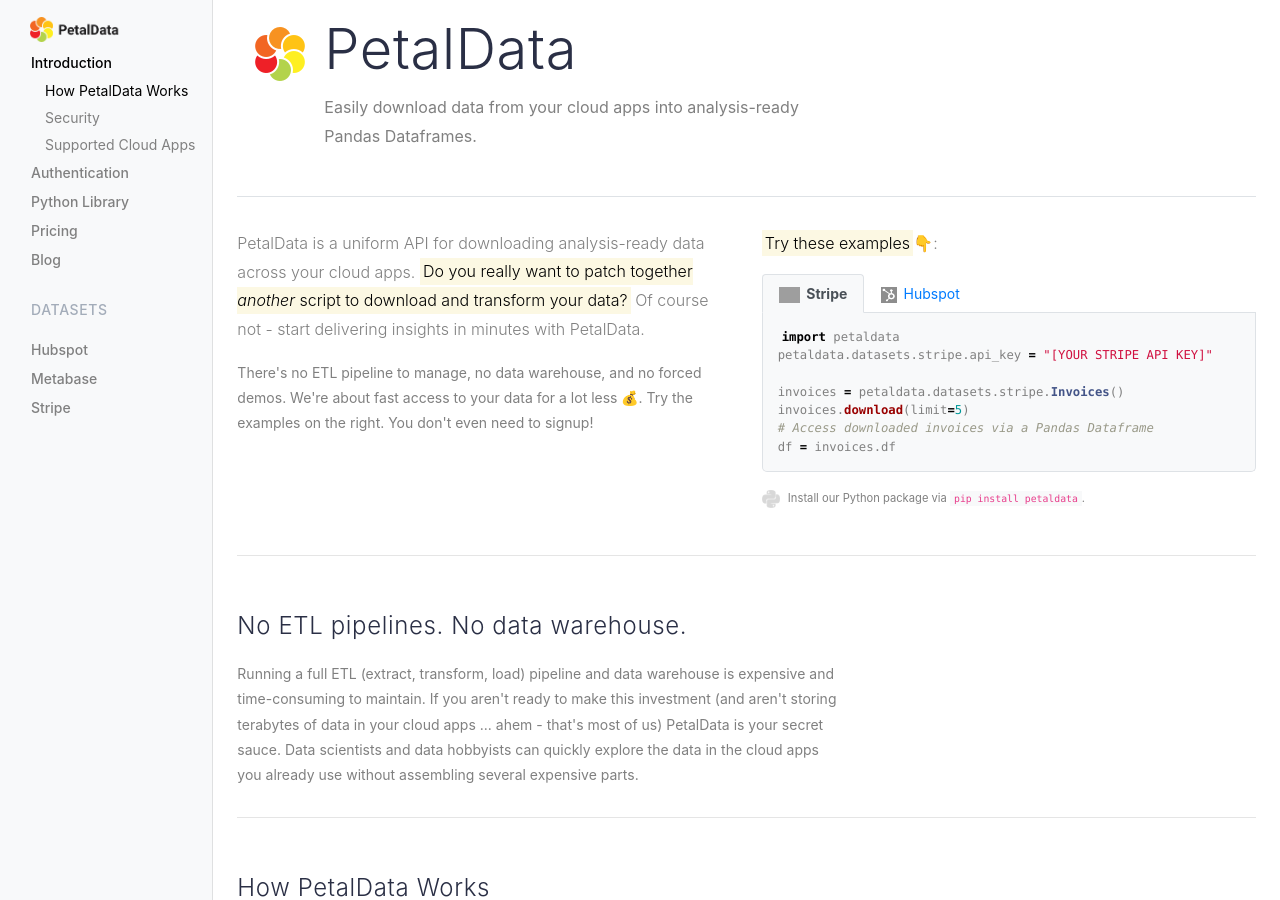
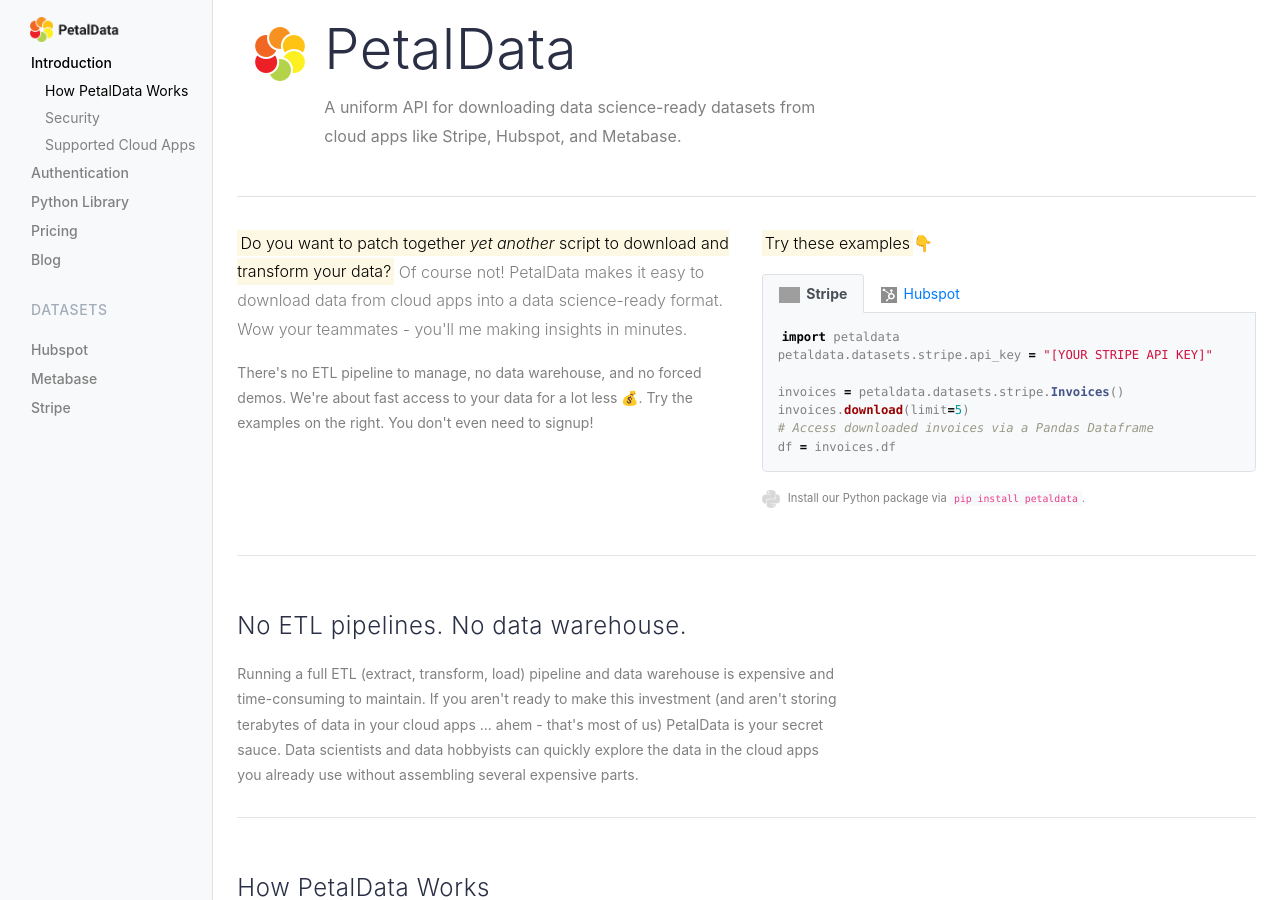
Before and after one commit to petaldata/petaldata.app, a Jekyll site: the page built from index.html, in a window 1280 px wide and 900 px high. Built offline with Jekyll 4.4.1, drawn with Linux system fonts in a browser that asks for light colours; nearby versions of some CDN libraries; grey boxes are pictures that could not be loaded.

Commit message:
Doc updates

```diff
--- a/api_libraries.html
+++ b/api_libraries.html
@@ -15,7 +15,7 @@
 {% highlight shell %}
 pip install petaldata
 {% endhighlight %}
-<p>You can also find the PetalData package on <a href="https://pypi.org/project/petaldata/">PyPI</a>.</p>
+<p>You can also find the PetalData package on <a href="https://pypi.org/project/petaldata/">PyPI</a> and <a href="https://github.com/petaldata/petaldata-python">GitHub</a>.</p>
 <hr />
 <h2 id="storage">Storage</h2>
 <p>
--- a/index.html
+++ b/index.html
@@ -2,7 +2,7 @@
 layout: dataset_show
 title: Data science-ready data from your cloud apps ~ PetalData
 toc_title: Introduction
-description: Easily download data from your cloud apps into analysis-ready Pandas Dataframes.
+description: A uniform API for downloading data science-ready datasets from cloud apps like Stripe, Hubspot, and Metabase.
 logo_file: petaldata_logo.png
 order: 1
 ---
@@ -27,7 +27,7 @@
 <div class="container">
   <div class="row">
     <div class="col">
-      <p class="lead">PetalData is a uniform API for downloading analysis-ready data across your cloud apps. <mark>Do you really want to patch together <em>another</em> script to download and transform your data?</mark> Of course not - start delivering insights in minutes with PetalData.</p>
+      <p class="lead"><mark>Do you want to patch together <em>yet another</em> script to download and transform your data?</mark> Of course not! PetalData makes it easy to download data from cloud apps into a data science-ready format. Wow your teammates - you'll me making insights in minutes.</p>
 
       <p class="">
         There's no ETL pipeline to manage, no data warehouse, and no forced demos. We're about fast access to your data for a lot less 💰.
@@ -35,7 +35,7 @@
       </p>
     </div> <!-- col -->
     <div class="col">
-      <p class="lead"><mark>Try these examples</mark>👇:</p>
+      <p class="lead"><mark>Try these examples</mark>👇</p>
       <div class="code_samples">
         <ul class="nav nav-tabs " id="myTab" role="tablist">
           <li class="nav-item">
```
